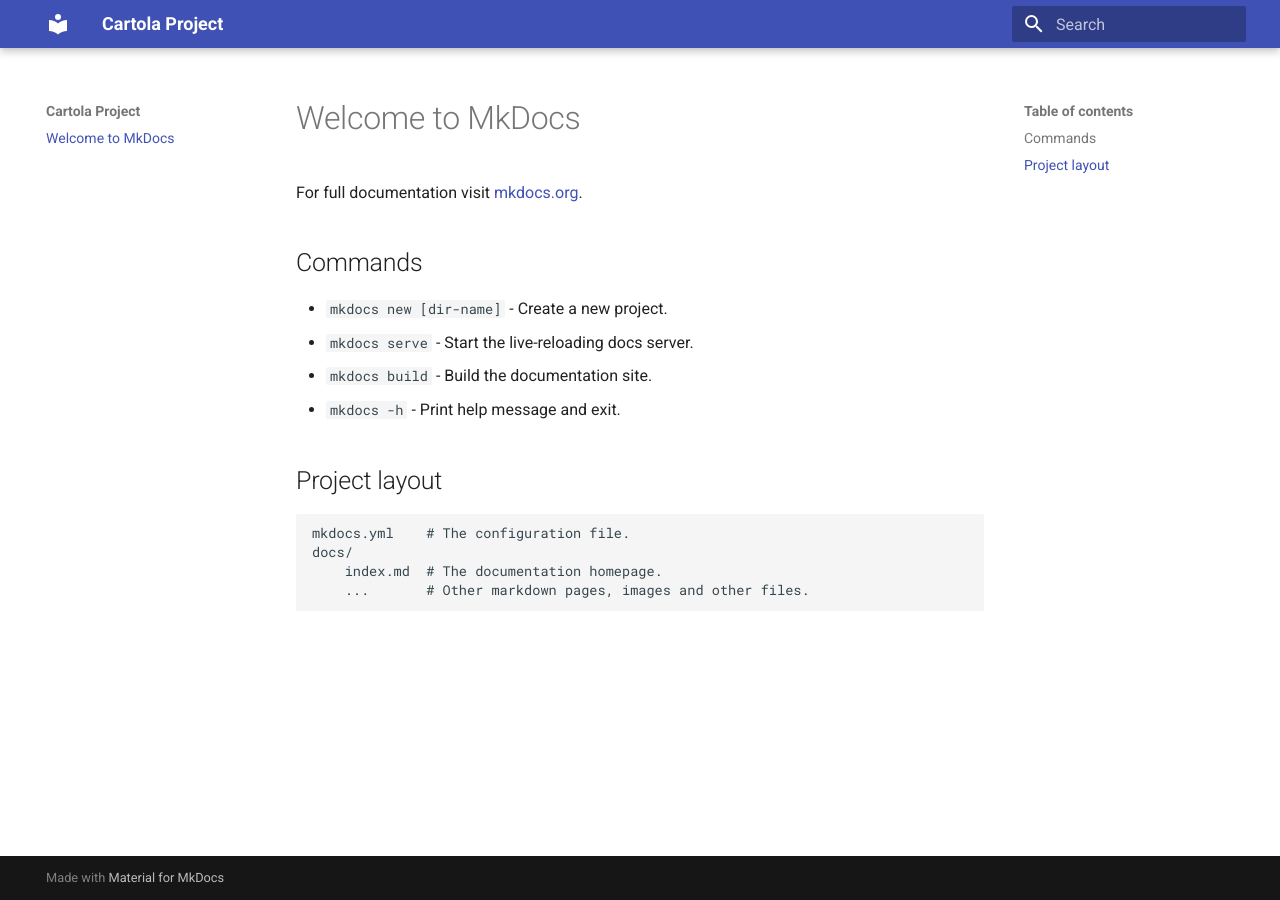
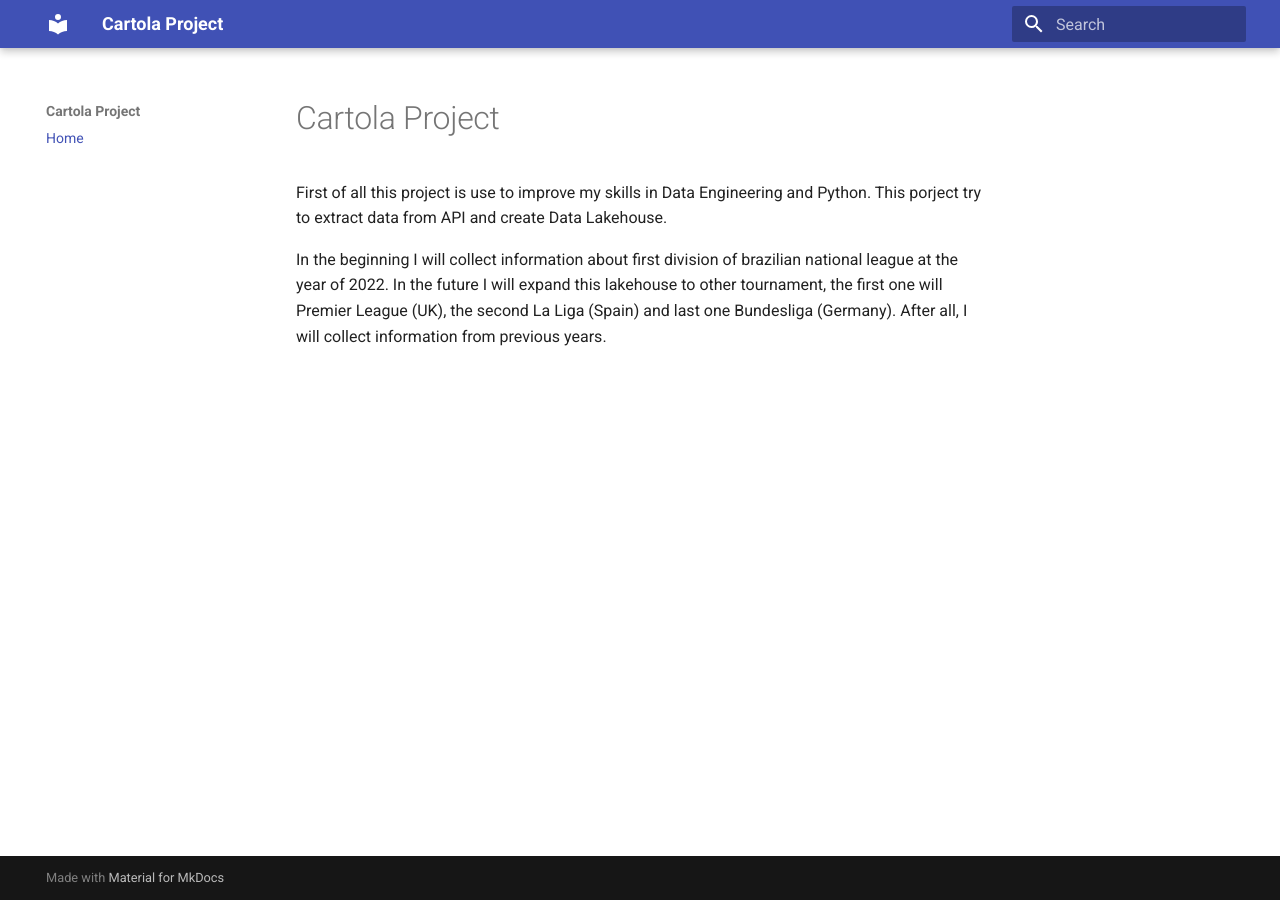
Before and after one commit to GMizuno/cartola_project, an MkDocs documentation site: the page built from docs/index.md, in a window 1280 px wide. Built offline with MkDocs 1.6.1 and Material for MkDocs 9.7.7, drawn with Linux system fonts in a browser that asks for light colours.

Commit message:
Improve documentation

```diff
--- a/docs/index.md
+++ b/docs/index.md
@@ -1,17 +1,8 @@
-# Welcome to MkDocs
+# Cartola Project
 
-For full documentation visit [mkdocs.org](https://www.mkdocs.org).
+First of all this project is use to improve my skills in Data Engineering and Python. This porject try to extract data
+from API and create Data Lakehouse.
 
-## Commands
-
-* `mkdocs new [dir-name]` - Create a new project.
-* `mkdocs serve` - Start the live-reloading docs server.
-* `mkdocs build` - Build the documentation site.
-* `mkdocs -h` - Print help message and exit.
-
-## Project layout
-
-    mkdocs.yml    # The configuration file.
-    docs/
-        index.md  # The documentation homepage.
-        ...       # Other markdown pages, images and other files.
+In the beginning I will collect information about first division of brazilian national league at the year of 2022.
+In the future I will expand this lakehouse to other tournament, the first one will Premier League (UK), the second La
+Liga (Spain) and last one Bundesliga (Germany). After all, I will collect information from previous years.
--- a/mkdocs.yml
+++ b/mkdocs.yml
@@ -1,3 +1,13 @@
 site_name: Cartola Project
 theme:
   name: material
+
+nav:
+    - Home: index.md
+
+markdown_extensions:
+  - pymdownx.tasklist  # Lista de tarefas
+  - pymdownx.emoji  # Emojis
+  - pymdownx.mark
+  - pymdownx.tilde
+  - pymdownx.highlight
```
